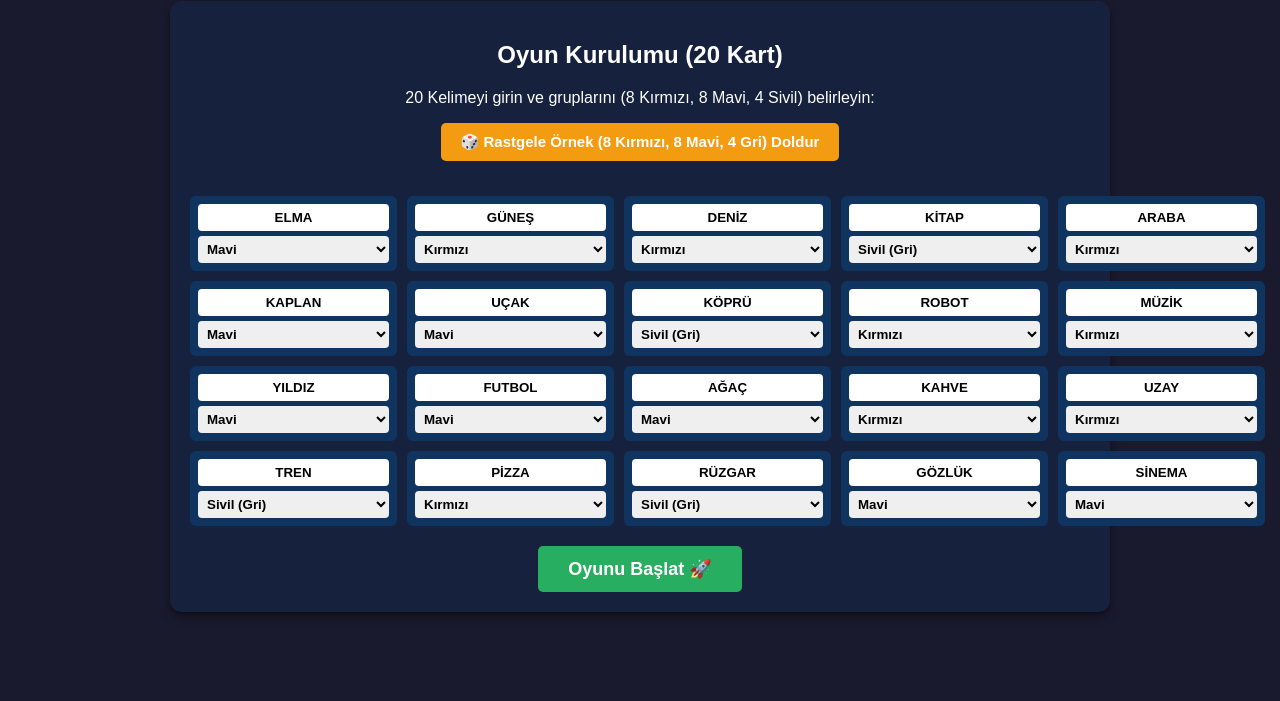
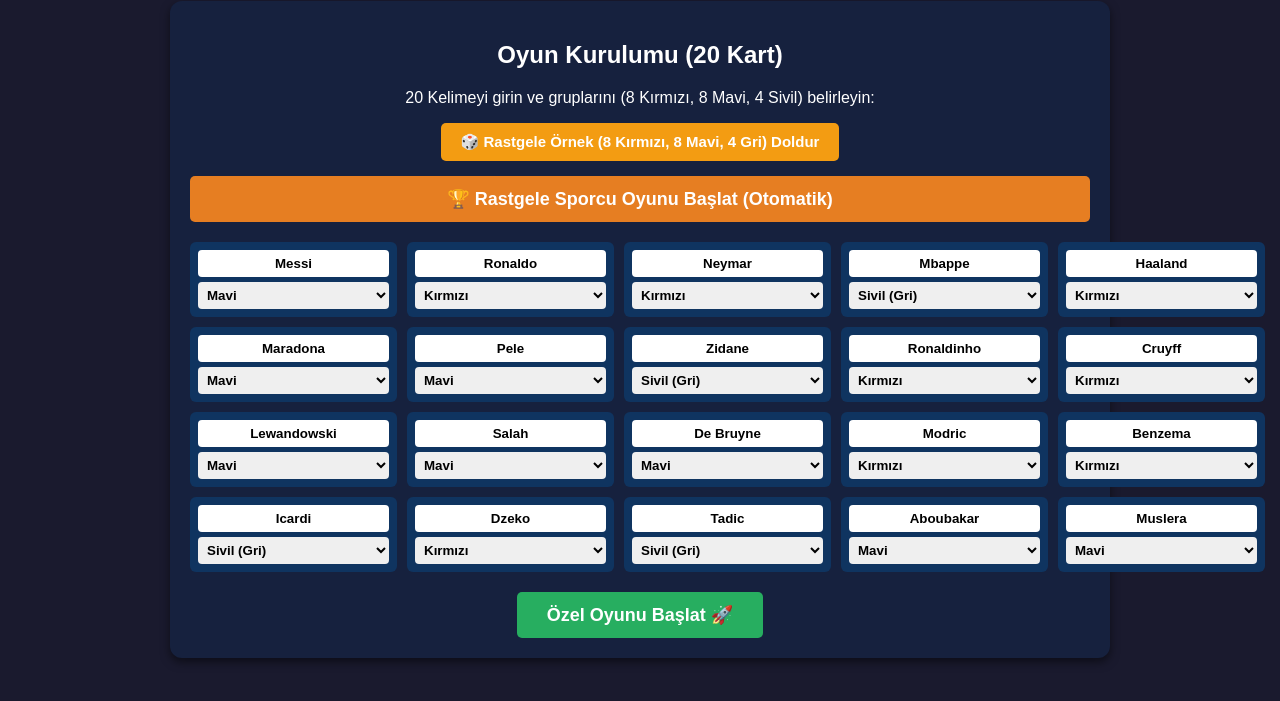
Before and after one commit to mttunckol/malumnames, a website: page public/index.html in a window 1280 px wide. Both pictures are taken after a click on the button "🎲 Rastgele Örnek (8 Kırmızı, 8 Mavi, 4 Gri) Doldur". Shown: the part 99-800 px from the top of the page. Drawn offline with nearby package versions, Linux system fonts and the light colour scheme; no server answers.

Commit message:
index.html güncellendi

```diff
--- a/public/index.html
+++ b/public/index.html
@@ -173,9 +173,14 @@
       🎲 Rastgele Örnek (8 Kırmızı, 8 Mavi, 4 Gri) Doldur
     </button>
 
+    <!-- RASTGELE SPORCU MODU BUTONU -->
+    <button class="btn btn-start" onclick="submitRandomGame()" style="margin-bottom: 15px; background-color: #e67e22; display: block; width: 100%;">
+      🏆 Rastgele Sporcu Oyunu Başlat (Otomatik)
+    </button>
+
     <div class="setup-grid" id="setupGrid"></div>
 
-    <button class="btn btn-start" onclick="submitCustomGame()">Oyunu Başlat 🚀</button>
+    <button class="btn btn-start" onclick="submitCustomGame()">Özel Oyunu Başlat 🚀</button>
   </div>
 
   <!-- CANLI OYUN EKRANI -->
@@ -231,12 +236,20 @@
     // 8 Kırmızı, 8 Mavi, 4 Nötral Rastgele Şablon Doldur
     function fillRandomTemplate() {
       const ornekKelimeler = [
-        "ELMA", "GÜNEŞ", "DENİZ", "KİTAP", "ARABA", "KAPLAN", "UÇAK", "KÖPRÜ",
-        "ROBOT", "MÜZİK", "YILDIZ", "FUTBOL", "AĞAÇ", "KAHVE", "UZAY", "TREN",
-        "PİZZA", "RÜZGAR", "GÖZLÜK", "SİNEMA"
+        "Messi", "Ronaldo", "Neymar", "Mbappe", "Haaland", "Maradona", "Pele",
+  "Zidane", "Ronaldinho", "Cruyff", "Lewandowski", "Salah", "De Bruyne",
+  "Modric", "Benzema", "Icardi", "Dzeko", "Tadic", "Aboubakar", "Muslera",
+  "Arda Güler", "Hakan Çalhanoğlu", "Kerem Aktürkoğlu", "Semih Kılıçsoy", "Barış Alper Yılmaz",
+  "Buffon", "Neuer", "Sergio Ramos", "Beckham", "Henry", "Eto'o", "Drogba","Michael Jordan", "LeBron James", "Kobe Bryant", "Steph Curry", "Shaquille O'Neal",
+  "Cedi Osman", "Alperen Şengün", "Ömer Faruk Yurtseven", "Furkan Korkmaz", "Shane Larkin",
+  "Giannis Antetokounmpo", "Luka Doncic", "Nikola Jokic", "Kevin Durant", "Wembanyama",
+  "Magic Johnson", "Larry Bird", "Dennis Rodman", "Kyrie Irving", "James Harden","Roger Federer", "Rafael Nadal", "Novak Djokovic", "Carlos Alcaraz", "Jannik Sinner",
+  "Serena Williams", "Iga Swiatek", "Aryna Sabalenka", "Maria Sharapova", "Andy Murray",
+  "Stefanos Tsitsipas", "Daniil Medvedev", "Coco Gauff", "Venus Williams", "Marsel İlhan","Lewis Hamilton", "Max Verstappen", "Michael Schumacher", "Ayrton Senna", "Charles Leclerc",
+  "Lando Norris", "Fernando Alonso", "Sebastian Vettel", "Carlos Sainz", "Oscar Piastri",
+  "George Russell", "Kimi Raikkonen", "Daniel Ricciardo", "Sergio Perez", "Niki Lauda"
       ];
 
-      // Tam olarak 8 Kırmızı, 8 Mavi, 4 Nötral
       let tipler = [
         ...Array(8).fill('red'),
         ...Array(8).fill('blue'),
@@ -272,6 +285,11 @@
       socket.emit('setupCustomGame', customBoard);
     }
 
+    // RASTGELE SPORCU OYUNUNU BAŞLATAN FONKSİYON
+    function submitRandomGame() {
+      socket.emit('setupRandomGame');
+    }
+
     function toggleSpymaster() {
       isSpymaster = !isSpymaster;
       if (isSpymaster) {
@@ -291,7 +309,7 @@
     }
 
     function resetToSetup() {
-      if (confirm("Kurulum ekranına dönmek istediğinize emin misiniz? Mese sıfırlanacak.")) {
+      if (confirm("Kurulum ekranına dönmek istediğinize emin misiniz? Masa sıfırlanacak.")) {
         socket.emit('resetToSetup');
       }
     }
```
